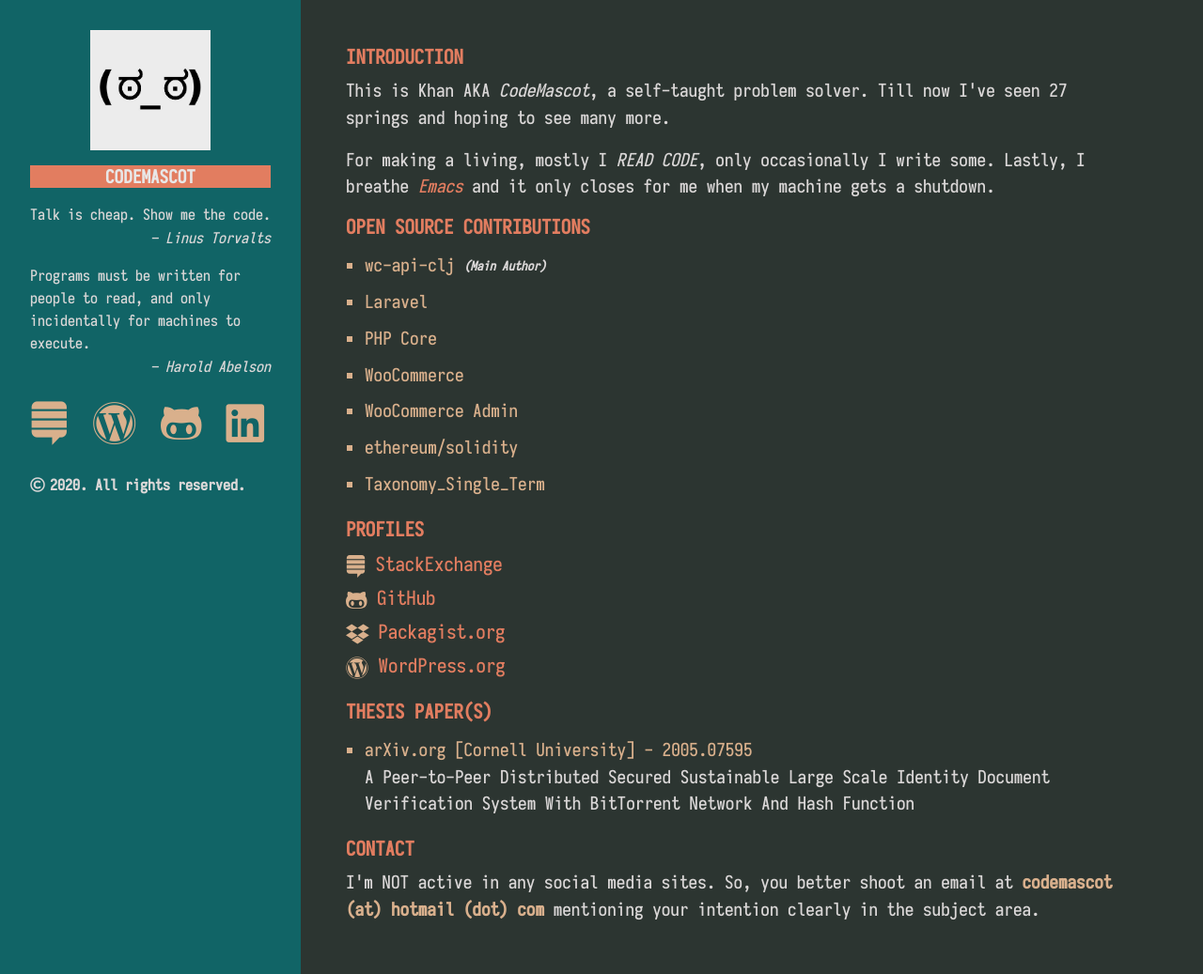
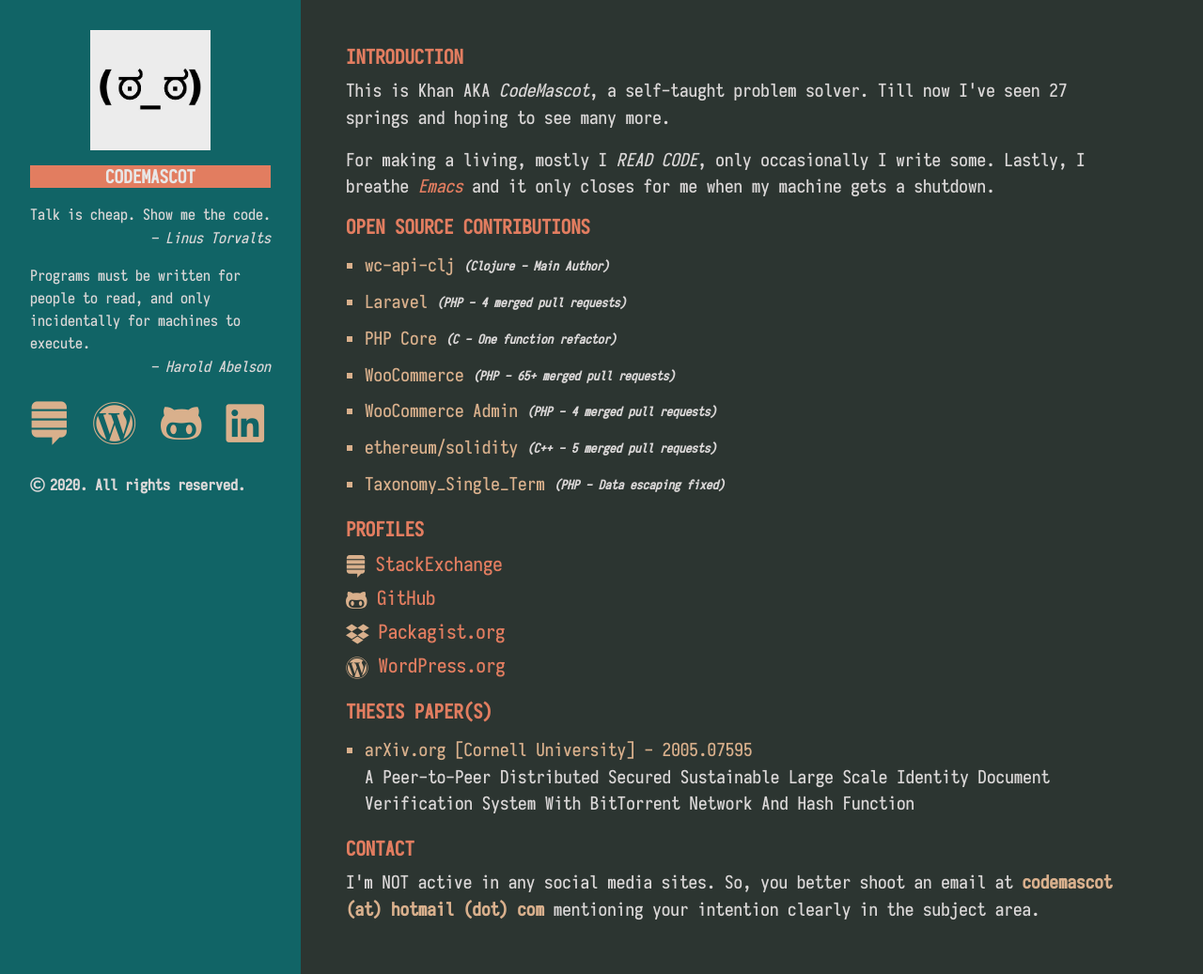
Before and after one commit to khanrn/codemascot.github.io, a Jekyll site: the page built from index.html, in a window 1280 px wide and 1037 px high. Shown: the whole window at 94% size. Built offline with Jekyll 4.4.1, drawn with Linux system fonts in a browser that asks for light colours; nearby versions of some CDN libraries; the list of posts is cut into pages by our own code.

Commit message:
Contribution descriptions added

```diff
--- a/index.html
+++ b/index.html
@@ -13,25 +13,31 @@
 	<ul class="contributions">
       <li>
           <a target="_blank" href="https://github.com/codemascot/wc-api-clj">wc-api-clj</a>
-          <span style="display: inline;font-size: 0.7em;font-style: italic;vertical-align: middle;font-weight: bold;">(Main Author)</span>
+          <span style="display: inline;font-size: 0.7em;font-style: italic;vertical-align: middle;font-weight: bold;">(Clojure - Main Author)</span>
       </li>
 		  <li>
           <a target="_blank" href="https://github.com/laravel/framework/pulls?utf8=%E2%9C%93&q=is%3Apr+author%3Acodemascot+is%3Amerged+">Laravel</a>
+          <span style="display: inline;font-size: 0.7em;font-style: italic;vertical-align: middle;font-weight: bold;">(PHP - 4 merged pull requests)</span>
       </li>
 		  <li>
           <a target="_blank" href="http://git.php.net/?p=php-src.git&a=search&h=HEAD&st=author&s=naby88@gmail.com">PHP Core</a>
+          <span style="display: inline;font-size: 0.7em;font-style: italic;vertical-align: middle;font-weight: bold;">(C - One function refactor)</span>
       </li>
 		  <li>
           <a target="_blank" href="https://github.com/woocommerce/woocommerce/pulls?utf8=%E2%9C%93&q=is%3Apr+author%3Acodemascot+is%3Amerged+">WooCommerce</a>
+          <span style="display: inline;font-size: 0.7em;font-style: italic;vertical-align: middle;font-weight: bold;">(PHP - 65+ merged pull requests)</span>
       </li>
 		  <li>
           <a target="_blank" href="https://github.com/woocommerce/woocommerce-admin/pulls?q=is%3Apr+is%3Amerged+codemascot+">WooCommerce Admin</a>
+          <span style="display: inline;font-size: 0.7em;font-style: italic;vertical-align: middle;font-weight: bold;">(PHP - 4 merged pull requests)</span>
       </li>
 		  <li>
           <a target="_blank" href="https://github.com/ethereum/solidity/pulls?utf8=%E2%9C%93&q=is%3Amerged+is%3Apr+author%3Acodemascot+">ethereum/solidity</a>
+          <span style="display: inline;font-size: 0.7em;font-style: italic;vertical-align: middle;font-weight: bold;">(C++ - 5 merged pull requests)</span>
       </li>
 		  <li>
           <a target="_blank" href="https://github.com/WebDevStudios/Taxonomy_Single_Term/pull/25">Taxonomy_Single_Term</a>
+          <span style="display: inline;font-size: 0.7em;font-style: italic;vertical-align: middle;font-weight: bold;">(PHP - Data escaping fixed)</span>
       </li>
 	</ul>
 
```
